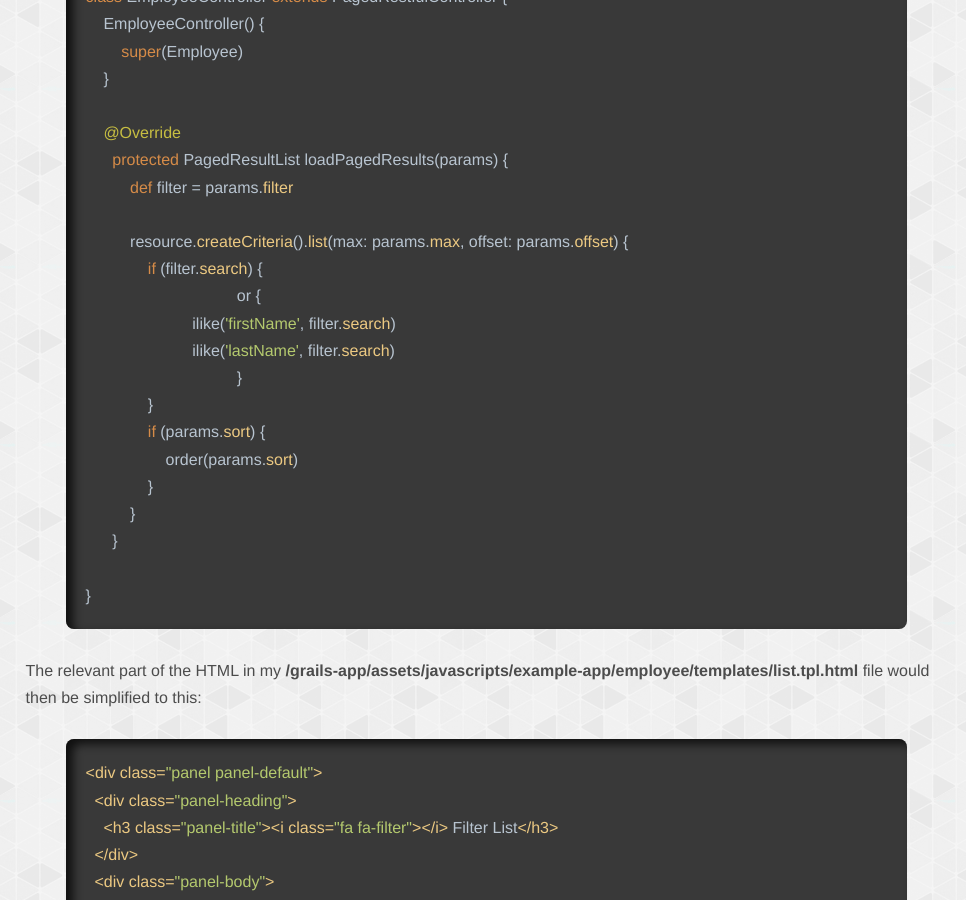
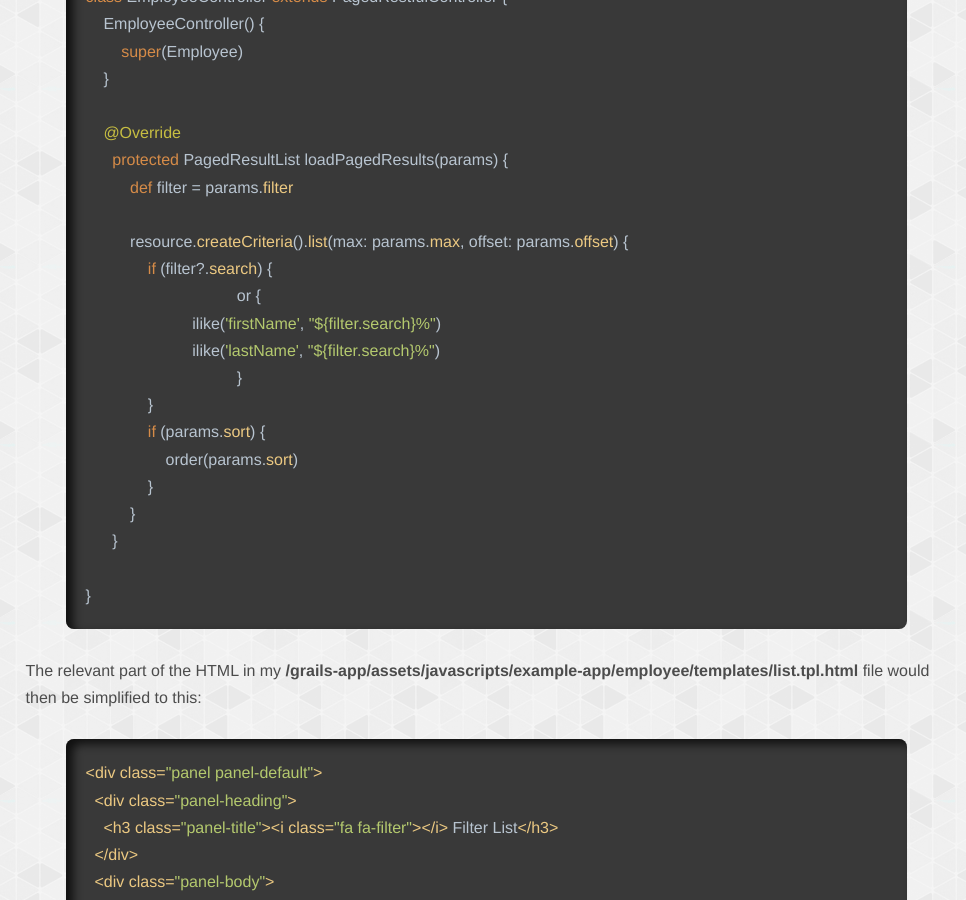
Before and after one commit to craigburke/craigburke.github.io, a Jekyll site: the page built from _posts/2014-11-17-angular-grails-template-1.markdown, in a window 1280 px wide and 900 px high, scrolled down 6868 px. Shown: the whole window, without its empty margins (0-966 px from the left). Built offline with Jekyll 4.4.1, drawn with Linux system fonts in a browser that asks for light colours; Markdown is read by kramdown in place of the engine named in the settings; comment, search, counter and statistics services are not loaded.

Commit message:
Adding null check and fixing query on Controller example

```diff
--- a/_posts/2014-11-17-angular-grails-template-1.markdown
+++ b/_posts/2014-11-17-angular-grails-template-1.markdown
@@ -183,10 +183,10 @@ class EmployeeController extends PagedRestfulController {
           def filter = params.filter
 
           resource.createCriteria().list(max: params.max, offset: params.offset) {
-              if (filter.search) {
+              if (filter?.search) {
 				  or {
-                  	ilike('firstName', filter.search)
-                  	ilike('lastName', filter.search)
+                  	ilike('firstName', "${filter.search}%")
+                  	ilike('lastName', "${filter.search}%")
 				  }
               }
               if (params.sort) {
```
